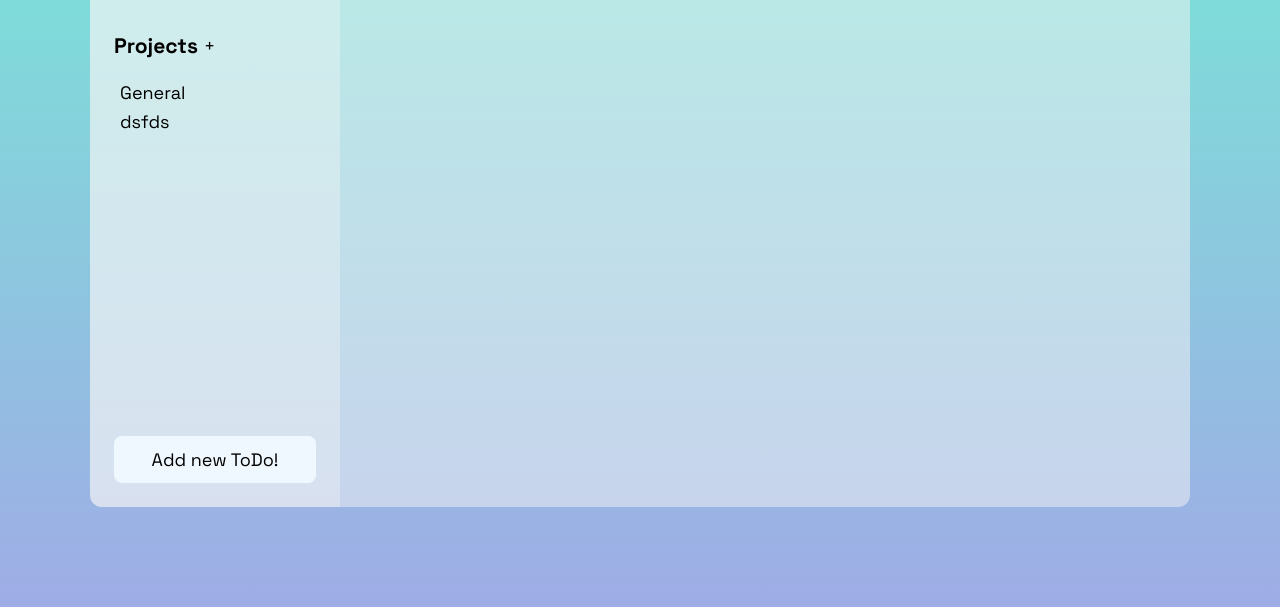
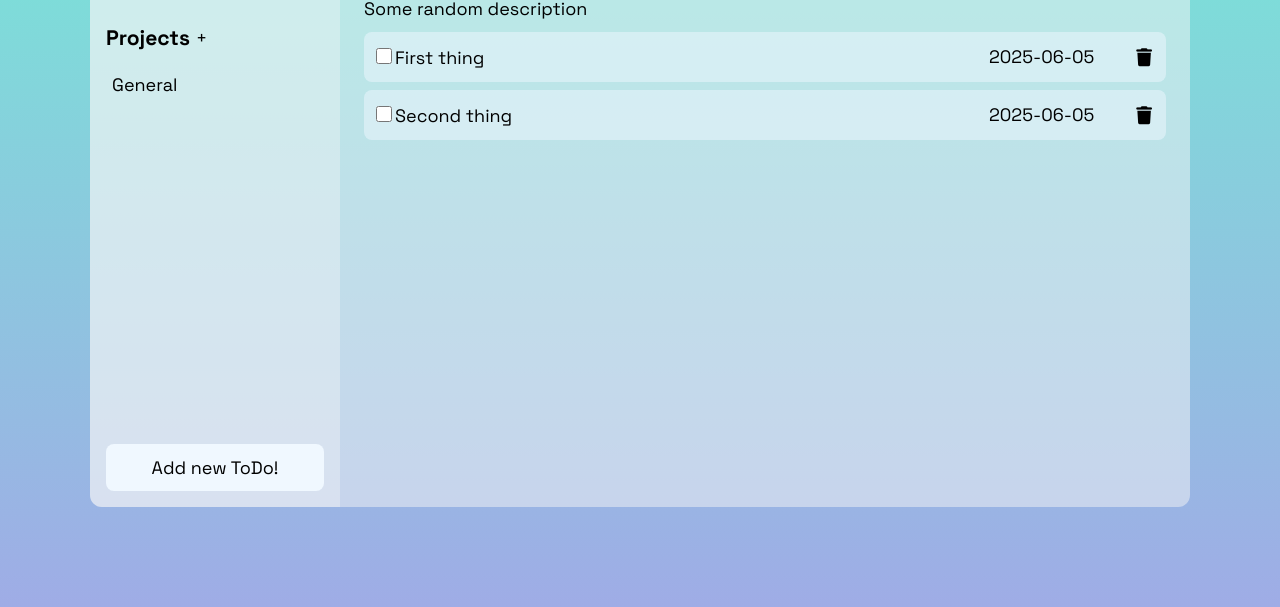
Before and after one commit to artur-bertash/to-do-list, a website built with webpack: page src/index.html in a window 1280 px wide. Shown: the part 193-800 px from the top of the page. Built offline with nearby package versions, Linux system fonts and the light colour scheme.

Commit message:
added dom.js rendering for content. Made buttons useful

```diff
--- a/src/main.js
+++ b/src/main.js
@@ -6,7 +6,7 @@ import {
     addToDoToCurrent,
     delToDoCurrent,
     getProjects,
-    getCurentProject
+    getCurrentProject
 } from './modules/controller.js';
 import { createProject } from "./modules/project";
 import { createToDo } from "./modules/todo";
@@ -18,22 +18,12 @@ console.log(format(now, 'yyyy-MM-dd'));
 
 
 
-const defProject = createProject("General", "Some random things");
-addProject(defProject)
-const todo_1 = createToDo("First thing", now);
-const todo_2 = createToDo("Second thing", now);
+const defProject = createProject("General", "Some random description");
+initController(defProject)
+const todo_1 = createToDo("First thing", "2025-06-05");
+const todo_2 = createToDo("Second thing", "2025-06-05");
 
 defProject.addToDo(todo_1)
 defProject.addToDo(todo_2)
 
-
-defProject.printToDos()
-console.log("--------------------")
-defProject.removeToDo(todo_1)
-defProject.printToDos()
-
-const secondProject = createProject("dsfds", "Some random things");
-addProject(secondProject)
-console.log(getProjects())
-
-renderScreen(getProjects(), getCurentProject())
+renderScreen(getProjects(), getCurrentProject())
--- a/src/modules/controller.js
+++ b/src/modules/controller.js
@@ -25,8 +25,10 @@ function getProjects() {
     return projects
 }
 
-function getCurentProject() {
+function getCurrentProject() {
     return currentProject
 }
-
-export { initController, addProject, addToDoToCurrent, delToDoCurrent, getProjects, getCurentProject }
+function setCurrentProject(project) {
+    currentProject = project
+}
+export { initController, addProject, addToDoToCurrent, delToDoCurrent, getProjects, getCurrentProject, setCurrentProject }
--- a/src/modules/dom.js
+++ b/src/modules/dom.js
@@ -4,17 +4,19 @@ import {
     addToDoToCurrent,
     delToDoCurrent,
     getProjects,
-    getCurentProject
+    getCurrentProject,
+    setCurrentProject
 } from './controller.js';
 
 import { createProject } from './project.js';
-
+import { createToDo } from './todo.js';
 
 function renderScreen(projects, currentProject) {
     const toDoWrapper = document.querySelector(".to-do-wrapper")
     toDoWrapper.innerHTML = ""
     renderNav(getProjects())
-
+    console.log("Current project is" + getCurrentProject().getTitle())
+    renderContent(getCurrentProject())
 
 }
 
@@ -25,6 +27,10 @@ function renderProjects(projects, wrapperProjects) {
         const projectBtn = document.createElement("button")
         projectBtn.innerText = project.getTitle()
         wrapperProjects.appendChild(projectBtn)
+        projectBtn.addEventListener("click", () => {
+            setCurrentProject(project)
+            renderContent(project)
+        })
     }
 }
 
@@ -202,7 +208,7 @@ function renderNav(projects) {
             const isImportant = inputImportance.checked
 
 
-            addToDoToCurrent(title, date, isImportant)
+            addToDoToCurrent(createToDo(title, date, isImportant))
 
             console.log("Title:", title);
             console.log("Date:", date);
@@ -212,6 +218,7 @@ function renderNav(projects) {
             dialog.close();
             dialog.remove();
 
+            renderContent(getCurrentProject())
 
         })
 
@@ -327,14 +334,92 @@ function renderNav(projects) {
 
 }
 
-function renderContent() {
-    const content = document.querySelector("div")
+function renderContent(project) {
+    const toDoWrapper = document.querySelector(".to-do-wrapper")
+    const oldContent = document.querySelector(".content")
+    if (oldContent) {
+        oldContent.remove()
+    }
+
+    const content = document.createElement("div")
+
     content.classList.add("content")
 
-    const h1 = document.querySelector("h1")
-    h1.innerText = getCurentProject()
 
+    const h1 = document.createElement("h1")
+    h1.innerText = project.getTitle()
+    h1.style.marginBottom = "8px"
+
+    const description = document.createElement("div")
+    description.innerText = project.getDescription()
+    description.style.marginBottom = "12px"
+
+    const todoContainer = document.createElement("div")
+    todoContainer.classList.add("to-do-container")
+
+    content.appendChild(h1)
+    content.appendChild(description)
+    content.appendChild(todoContainer)
+
+    renderToDos(todoContainer)
+
+    toDoWrapper.appendChild(content)
 
 }
 
+
+function renderToDos(todoContainer) {
+    const todos = getCurrentProject().getToDos();
+
+    todoContainer.innerHTML = "";
+
+    for (let todo of todos) {
+        const task = document.createElement("div");
+        task.classList.add("task");
+
+        const label = document.createElement("label");
+
+        const checkbox = document.createElement("input");
+        checkbox.type = "checkbox";
+        checkbox.id = "doneCheckbox";
+        checkbox.checked = todo.done || false;
+
+        label.appendChild(checkbox);
+        label.appendChild(document.createTextNode(todo.title));
+
+        const rightSide = document.createElement("div");
+        rightSide.classList.add("right-side");
+
+        const dateDiv = document.createElement("div");
+        dateDiv.classList.add("date");
+        dateDiv.textContent = todo.date;
+
+        const importantDiv = document.createElement("div");
+        importantDiv.textContent = todo.isImportant ? "Important!" : "";
+
+        const deleteBtn = document.createElement("button");
+        deleteBtn.classList.add("delete");
+
+        const trashIcon = document.createElement("i");
+        trashIcon.classList.add("fa-solid", "fa-trash");
+        deleteBtn.appendChild(trashIcon);
+
+
+        deleteBtn.addEventListener("click", () => {
+            delToDoCurrent(todo);
+            renderContent(getCurrentProject());
+        });
+
+        rightSide.appendChild(dateDiv);
+        rightSide.appendChild(importantDiv);
+        rightSide.appendChild(deleteBtn);
+
+        task.appendChild(label);
+        task.appendChild(rightSide);
+
+        todoContainer.appendChild(task);
+    }
+}
+
+
 export { renderScreen }
--- a/src/style.css
+++ b/src/style.css
@@ -69,6 +69,11 @@ button {
 
 .content {
     padding: 12px 24px;
+    display: flex;
+    flex-direction: column;
+    height: 100%;
+    overflow: hidden;
+    padding: 12px 24px;
 }
 
 .task {
@@ -95,15 +100,32 @@ input[type="checkbox"] {
     cursor: pointer;
 }
 
-#add-new-todo {
+#add-new-todo,
+#add-new-project {
     border-radius: 10px;
     border: 0.5px grey solid;
     background-color: rgb(240, 255, 255, 0.7);
 
 }
 
-#add-new-project {
-    border-radius: 10px;
-    border: 0.5px grey solid;
-    background-color: rgb(240, 255, 255, 0.7);
+.to-do-container {
+    height: 100%;
+    width: 100%;
+    display: flex;
+    flex-direction: column;
+    gap: 8px;
+    overflow: hidden;
+    overflow-y: auto;
 }
+
+.side-bar {
+    width: 250px;
+    height: 100%;
+    overflow-y: auto;
+    padding: 1rem;
+    box-sizing: border-box;
+}
+
+.task {
+    flex-shrink: 0;
+}
```
